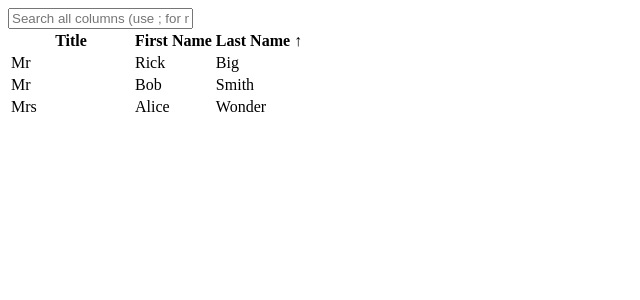
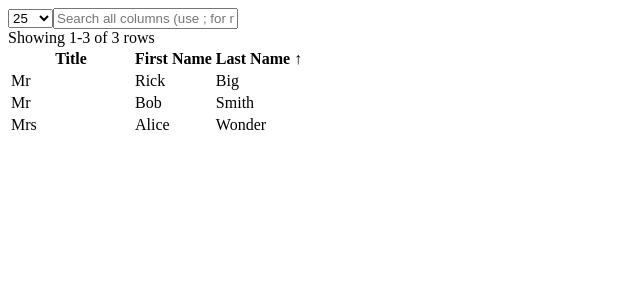
Before and after one commit to daniel-milic/build-table, a React (Vite) app: page / in a window 1280 px wide. Shown: the top 300 px of the page, without its empty margins (0-640 px from the left). Built offline with nearby package versions, Linux system fonts and the light colour scheme; the HTML template or start-up script is replaced by a standard one.

Commit message:
feat: add pagination with rows-per-page dropdown and row counts
Co-authored-by: aider (xai/grok-4-1-fast-reasoning-latest) <aider@aider.chat>

```diff
--- a/src/components/BuildTable.jsx
+++ b/src/components/BuildTable.jsx
@@ -1,4 +1,4 @@
-import { useState, useMemo, useCallback } from 'react'
+import { useState, useMemo, useCallback, useEffect } from 'react'
 
 export default function BuildTable({ dataset }) {
   const rawData = useMemo(() => {
@@ -13,6 +13,8 @@ export default function BuildTable({ dataset }) {
 
   const [globalFilter, setGlobalFilter] = useState(dataset.globalFilter || '')
   const [sortConfig, setSortConfig] = useState(dataset.sortConfig || { key: null, direction: 'asc' })
+  const [rowsPerPage, setRowsPerPage] = useState(25)
+  const [currentPage, setCurrentPage] = useState(1)
 
   const requestSort = useCallback((key) => {
     let direction = 'asc'
@@ -22,7 +24,7 @@ export default function BuildTable({ dataset }) {
     setSortConfig({ key, direction })
   }, [sortConfig])
 
-  const filteredAndSortedData = useMemo(() => {
+  const filteredSortedData = useMemo(() => {
     let filtered = [...rawData]
 
     // Global multi-term search with ';' (AND logic)
@@ -61,22 +63,90 @@ export default function BuildTable({ dataset }) {
     return filtered
   }, [rawData, globalFilter, sortConfig])
 
+  const totalFiltered = filteredSortedData.length
+
+  const paginatedData = useMemo(() => {
+    if (rowsPerPage === 0) {
+      return filteredSortedData
+    }
+    const start = (currentPage - 1) * rowsPerPage
+    const end = start + rowsPerPage
+    return filteredSortedData.slice(start, end)
+  }, [filteredSortedData, currentPage, rowsPerPage])
+
+  const totalPages = rowsPerPage === 0 ? 1 : Math.ceil(totalFiltered / rowsPerPage)
+
+  // Reset to page 1 on filter/sort/rowsPerPage change
+  useEffect(() => {
+    setCurrentPage(1)
+  }, [globalFilter, sortConfig, rowsPerPage])
+
+  // Clamp currentPage if it exceeds total pages
+  useEffect(() => {
+    if (currentPage > totalPages && totalPages > 0) {
+      setCurrentPage(totalPages)
+    }
+  }, [totalFiltered, rowsPerPage, totalPages, currentPage])
+
+  const handleRowsPerPageChange = (e) => {
+    setRowsPerPage(Number(e.target.value))
+  }
+
+  const handlePrevPage = () => {
+    if (currentPage > 1) {
+      setCurrentPage(currentPage - 1)
+    }
+  }
+
+  const handleNextPage = () => {
+    if (currentPage < totalPages) {
+      setCurrentPage(currentPage + 1)
+    }
+  }
+
+  const startRow = (currentPage - 1) * rowsPerPage + 1
+  const endRow = rowsPerPage === 0 ? totalFiltered : Math.min(currentPage * rowsPerPage, totalFiltered)
+  const rowCountText = totalFiltered === 0 ? '' : `Showing ${startRow}-${endRow} of ${totalFiltered} rows`
+
   const getSortIcon = (colKey) => {
     if (sortConfig.key !== colKey) return ''
     return sortConfig.direction === 'asc' ? ' ↑' : ' ↓'
   }
 
+  const rowOptions = [10, 25, 50, 100, 0]
+
   return (
     <div className="w-full table-container border border-slate-200 rounded-3xl overflow-hidden bg-white shadow-xl">
-      {/* Global Filter */}
-      <div className="p-4 border-b border-slate-200 bg-slate-50">
+      {/* Global Filter Row with Dropdown, Search, and Counts */}
+      <div className="p-4 border-b border-slate-200 bg-slate-50 flex items-center gap-3">
+        {/* LHS: Rows per page dropdown */}
+        <select
+          value={rowsPerPage}
+          onChange={handleRowsPerPageChange}
+          className="px-3 py-2 border border-slate-300 rounded-xl text-sm bg-white focus:outline-none focus:ring-2 focus:ring-blue-500 focus:border-blue-500 transition-all min-w-[80px]"
+        >
+          {rowOptions.map((option) => (
+            <option key={option} value={option}>
+              {option === 0 ? 'All' : option}
+            </option>
+          ))}
+        </select>
+
+        {/* Search Input */}
         <input
           type="text"
           placeholder="Search all columns (use ; for multiple terms)"
-          className="w-full px-4 py-2.5 border border-slate-300 rounded-xl text-sm bg-white focus:outline-none focus:ring-2 focus:ring-blue-500 focus:border-blue-500 transition-all"
+          className="flex-1 px-4 py-2.5 border border-slate-300 rounded-xl text-sm bg-white focus:outline-none focus:ring-2 focus:ring-blue-500 focus:border-blue-500 transition-all"
           value={globalFilter}
           onChange={(e) => setGlobalFilter(e.target.value)}
         />
+
+        {/* RHS: Row counts */}
+        {totalFiltered > 0 && (
+          <div className="text-sm text-slate-500 whitespace-nowrap px-3 py-1.5 bg-slate-100 rounded-xl">
+            {rowCountText}
+          </div>
+        )}
       </div>
 
       <table className="compact-table w-full">
@@ -100,17 +170,21 @@ export default function BuildTable({ dataset }) {
           </tr>
         </thead>
         <tbody>
-          {filteredAndSortedData.length === 0 ? (
+          {paginatedData.length === 0 ? (
             <tr>
               <td
                 colSpan={dataset.columns.length}
                 className="p-12 text-center text-slate-500"
               >
-                {globalFilter ? 'No matching results' : 'No data'}
+                {totalFiltered === 0
+                  ? globalFilter.trim()
+                    ? 'No matching results'
+                    : 'No data'
+                  : 'No results on this page'}
               </td>
             </tr>
           ) : (
-            filteredAndSortedData.map((row, rowIndex) => (
+            paginatedData.map((row, rowIndex) => (
               <tr
                 key={rowIndex}
                 className="border-t border-slate-100 hover:bg-slate-50/50 transition-colors"
@@ -131,6 +205,29 @@ export default function BuildTable({ dataset }) {
           )}
         </tbody>
       </table>
+
+      {/* Pagination Footer */}
+      {totalFiltered > 0 && totalPages > 1 && (
+        <div className="p-4 border-t border-slate-200 bg-slate-50 flex items-center justify-between">
+          <button
+            onClick={handlePrevPage}
+            disabled={currentPage === 1}
+            className="px-4 py-2 border border-slate-300 rounded-xl text-sm font-medium bg-white hover:bg-slate-50 focus:outline-none focus:ring-2 focus:ring-blue-500 disabled:opacity-50 disabled:cursor-not-allowed transition-all"
+          >
+            Previous
+          </button>
+          <div className="text-sm text-slate-600 font-medium">
+            Page {currentPage} of {totalPages}
+          </div>
+          <button
+            onClick={handleNextPage}
+            disabled={currentPage === totalPages}
+            className="px-4 py-2 border border-slate-300 rounded-xl text-sm font-medium bg-white hover:bg-slate-50 focus:outline-none focus:ring-2 focus:ring-blue-500 disabled:opacity-50 disabled:cursor-not-allowed transition-all"
+          >
+            Next
+          </button>
+        </div>
+      )}
     </div>
   )
 }
```
